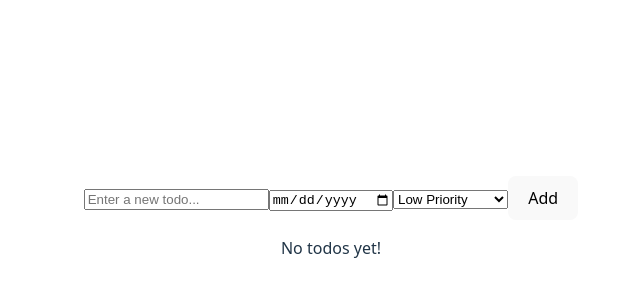
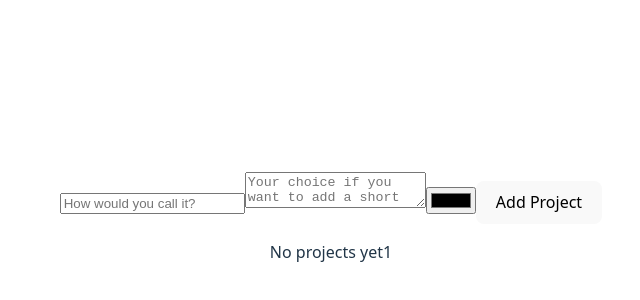
Before and after one commit to FreeFallRush/todo-app-react, a React (Vite) app: page / in a window 1280 px wide. Shown: the part 174-474 px from the top of the page, without its empty margins (309-949 px from the left). Built offline with nearby package versions, Linux system fonts and the light colour scheme.

Commit message:
Updated App.tsx for Project
Imported ProjectForma and ProjectList

```diff
--- a/src/App.tsx
+++ b/src/App.tsx
@@ -1,19 +1,36 @@
 import { useState } from "react";
-import TodoForm from "./components/TodoForm";
-import TodoList from "./components/TodoList";
-import type { Todo } from "./types";
+import type { Project, Todo, NewProject } from "./types";
 import { v4 as uuidv4 } from "uuid";
+
+import ProjectForm from "./components/ProjectForm";
+import ProjectList from "./components/ProjectList";
 
 import "./App.css";
 
 function App() {
-  const [todos, setTodos] = useState<Todo[]>([]);
+  const [projects, setProjects] = useState<Project[]>([]);
 
-  const handleAddTodo = (todo: {
-    title: string;
-    dueDate: string;
-    priority: string;
-  }) => {
+  const handleAddProject = (project: NewProject) => {
+    const newProject: Project = {
+      id: uuidv4(),
+      name: project.name,
+      description: project.description,
+      color: project.color,
+      todos: [],
+    };
+
+    setProjects([...projects, newProject]);
+    console.log("New project: ", newProject);
+  };
+
+  const handleDeleteProject = (id: string) => {
+    setProjects(projects.filter((project) => project.id !== id));
+  };
+
+  const handleAddTodo = (
+    projectId: string,
+    todo: { title: string; dueDate: string; priority: string }
+  ) => {
     const newTodo: Todo = {
       id: uuidv4(),
       title: todo.title,
@@ -21,19 +38,37 @@ function App() {
       priority: todo.priority,
     };
 
-    console.log("New todo: ", newTodo);
-    setTodos([...todos, newTodo]);
+    setProjects((prevProjects) =>
+      prevProjects.map((project) =>
+        project.id === projectId
+          ? { ...project, todos: [...project.todos, newTodo] }
+          : project
+      )
+    );
   };
 
-  const handleDeleteTodo = (id: string) => {
-    const filteredTodos = todos.filter((todo) => todo.id !== id);
-    setTodos(filteredTodos);
+  const handleDeleteTodo = (projectId: string, todoId: string) => {
+    setProjects((prevProjects) =>
+      prevProjects.map((project) =>
+        project.id === projectId
+          ? {
+              ...project,
+              todos: project.todos.filter((todo) => todo.id !== todoId),
+            }
+          : project
+      )
+    );
   };
 
   return (
     <>
-      <TodoForm onAdd={handleAddTodo} />
-      <TodoList todos={todos} onDelete={handleDeleteTodo} />
+      <ProjectForm onAdd={handleAddProject} />
+      <ProjectList
+        projects={projects}
+        onDeleteProject={handleDeleteProject}
+        onAddTodo={handleAddTodo}
+        onDeleteTodo={handleDeleteTodo}
+      />
     </>
   );
 }
```
